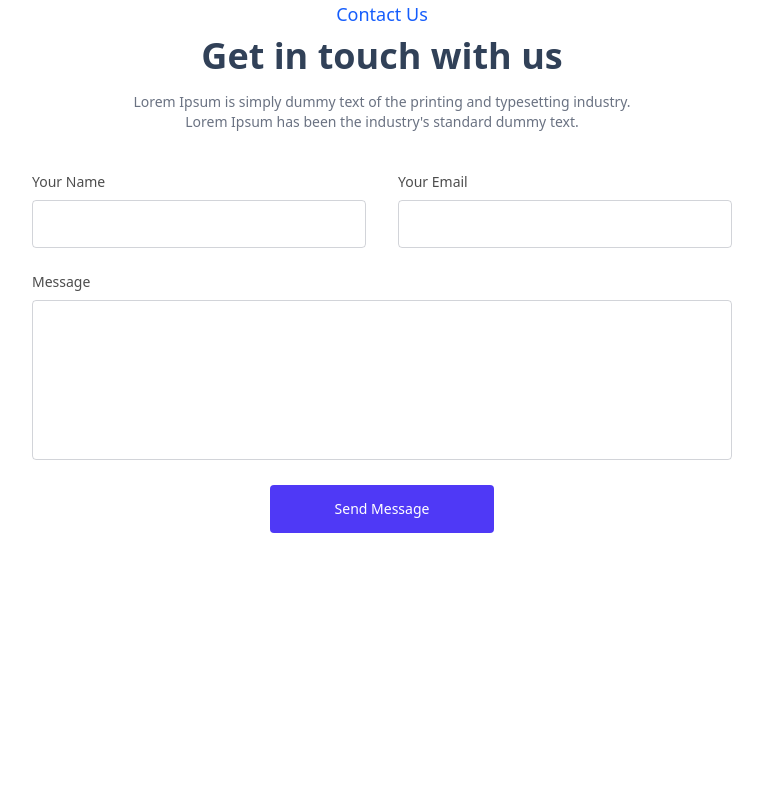
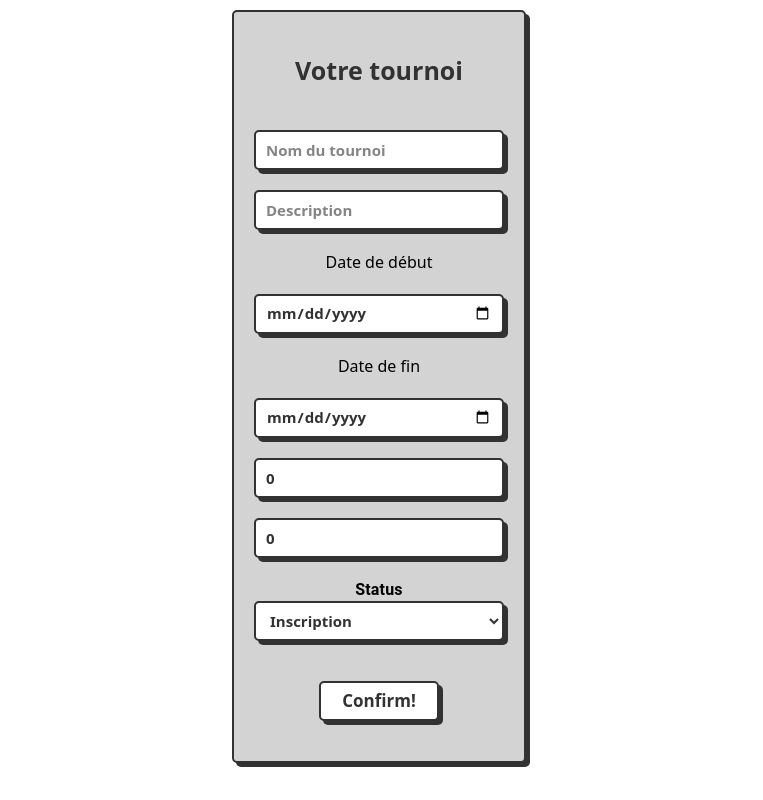
Before and after one commit to Dyls00/Tourneo-frontend, a React (Vite) app: page /TournamentForm in a window 1280 px wide. Shown: the whole page, without its empty margins (258-1021 px from the left). Built offline with nearby package versions, Linux system fonts and the light colour scheme.

Commit message:
Formulaire de creation de tournoi

```diff
--- a/src/App.css
+++ b/src/App.css
@@ -55,12 +55,29 @@ text-align: justify;
     margin-left: 75%;
 }
 
+.main-content-tournament{
+  display: flex;
+  flex-direction: row;
+  gap: 30px;
+}
+
+
+/***         ********/
+
+/***    Formulaire tournoi     ********/
+
+.tournament-form{
+      width: 100%;
+    display: flex;
+    flex-direction: row;
+    justify-content: center;
+    margin-top: 10px;
+}
 
 /***         ********/
 
 
-
-/***    Formulaire     ********/
+/***    Formulaire  inscription et connexion   ********/
 
 .log{
     width: 100%;
--- a/src/components/Login.tsx
+++ b/src/components/Login.tsx
@@ -33,7 +33,7 @@ export const Login = () => {
     }
 
     if (json?.data.user) {
-      login({ id: json.data.user.id, name: json.data.user.name });
+      login({ id: json.data.user.id, name: json.data.user.name, role: json.data.user.role, email: json.data.user.email});
       navigate("/");
     }
   };
@@ -52,7 +52,7 @@ export const Login = () => {
     }
 
     if (json?.data.user) {
-      login({ id: json.data.user.id, name: json.data.user.name });
+      login({ id: json.data.user.id, name: json.data.user.name, role: json.data.user.role, email: json.data.user.email});
       navigate("/");
     }
   };
--- a/src/components/Tournaments/TournamentForm.tsx
+++ b/src/components/Tournaments/TournamentForm.tsx
@@ -1,31 +1,127 @@
 import { type FC } from "react";
+import { useNavigate } from "react-router";
+import {
+    FormControl,
+    FormLabel,
+} from "@mui/material";
+import { useForm } from "react-hook-form";
+import { useTournament } from "../../tournoi";
+import { useUser } from "../../user";
 
 export const TournamentForm: FC = () => {
 
-return (
-        <form className="flex flex-col items-center text-sm">
-            <p className="text-lg text-blue-600 font-medium pb-2">Contact Us</p>
-            <h1 className="text-4xl font-semibold text-slate-700 pb-4">Get in touch with us</h1>
-            <p className="text-sm text-gray-500 text-center pb-10">Lorem Ipsum is simply dummy text of the printing and typesetting industry.<br />Lorem Ipsum has been the industry's standard dummy text.</p>
+const navigate = useNavigate();
+const { setTournament } = useTournament();
+const { user } = useUser();
 
-            <div className="flex flex-col md:flex-row items-center gap-8 w-[350px] md:w-[700px]">
-                <div className="w-full">
-                    <label className="text-black/70" htmlFor="name">Your Name</label>
-                    <input className="h-12 p-2 mt-2 w-full border border-gray-500/30 rounded outline-none focus:border-indigo-300" type="text" required />
-                </div>
-                <div className="w-full">
-                    <label className="text-black/70" htmlFor="name">Your Email</label>
-                    <input className="h-12 p-2 mt-2 w-full border border-gray-500/30 rounded outline-none focus:border-indigo-300" type="email" required />
+const tournamentForm = useForm({
+    defaultValues: {
+        name: "",
+        description: "",
+        start_date: "",
+        end_date: "",
+        min_players: 0,
+        max_players: 0,
+        etat: "registration",
+        organizer_id: user?.id,
+        default_win_score_set1: 0,
+        default_win_score_set2: 0,
+        default_loss_score_set1: 0,
+        default_loss_score_set2: 0,
+        forfeit_deadline_hours: 0,
+    },
+});
+
+const onCreateTournament = async (data: any) => {
+    const res = await fetch("http://localhost:3000/api/tournaments/", {
+        method: "POST",
+        headers: { "Content-Type": "application/json" },
+        body: JSON.stringify(data),
+    });
+
+    const json = await res.json();
+    console.log(json);
+    console.log(data);
+
+
+    if (json.success === false) {
+        alert(json.message);
+        return;
+    }
+
+    if (json?.data?.tournament) {
+        setTournament(json.data.tournament);
+        navigate(`/`);
+        //navigate(`/tournament/${json.data.tournament.id}`);
+    }
+};
+
+
+    return (
+        <div className="tournament-form">
+            <div className="wrapper">
+                <div className="card-switch">
+                    <div className="flip-card__inner">
+                        <div className="flip-card__front">
+                            <div className="title">Votre tournoi</div>
+                            <form
+                                className="flip-card__form"
+                                action="POST"
+                                onSubmit={tournamentForm.handleSubmit(onCreateTournament)}
+                            >
+                                <input
+                                    className="flip-card__input"
+                                    placeholder="Nom du tournoi"
+                                    type="name"
+                                    defaultValue=""
+                                    {...tournamentForm.register("name", { required: true })} />
+                                <input
+                                    className="flip-card__input"
+                                    placeholder="Description"
+                                    type="text"
+                                    defaultValue=""
+                                    {...tournamentForm.register("description", { required: true })} />
+                                    <label>Date de début</label>
+                                    <input
+                                    className="flip-card__input"
+                                    type="date"
+                                    defaultValue=""
+                                    {...tournamentForm.register("start_date", { required: true })} />
+                                    <label>Date de fin</label>
+                                    <input
+                                    className="flip-card__input"
+                                    placeholder=""
+                                    type="date"
+                                    defaultValue=""
+                                    {...tournamentForm.register("end_date", { required: true })} />
+                                    <input
+                                    className="flip-card__input"
+                                    placeholder="Joueurs maximum"
+                                    type="number"
+                                    defaultValue=""
+                                    {...tournamentForm.register("max_players", { required: true })} />
+                                <input
+                                    className="flip-card__input"
+                                    placeholder="Joueurs minimum"
+                                    type="number"
+                                    defaultValue=""
+                                    {...tournamentForm.register("min_players", { required: true })} />
+                                <FormControl>
+                                    <FormLabel id="demo-radio">Status</FormLabel>
+                                    <select
+                                        className="flip-card__input"
+                                        {...tournamentForm.register("etat")}>
+                                        <option value="registration">Inscription</option>
+                                        <option value="pools">Poules</option>
+                                        <option value="finished">Terminé</option>
+                                    </select>
+                                </FormControl>
+                                <button className="flip-card__btn" type="submit">Confirm!</button>
+                            </form>
+                        </div>
+                    </div>
                 </div>
             </div>
-
-            <div className="mt-6 w-[350px] md:w-[700px]">
-                <label className="text-black/70" htmlFor="name">Message</label>
-                <textarea className="w-full mt-2 p-2 h-40 border border-gray-500/30 rounded resize-none outline-none focus:border-indigo-300" required></textarea>
-            </div>
-
-            <button type="submit" className="mt-5 bg-indigo-600 text-white h-12 w-56 px-4 rounded active:scale-95 transition">Send Message</button>
-        </form>
+        </div>
     );
-
 }
--- a/src/components/Tournaments/tournamentList.tsx
+++ b/src/components/Tournaments/tournamentList.tsx
@@ -1,12 +1,8 @@
 import { type FC } from "react";
-import { useNavigate } from "react-router";
+import { useUser } from "../../user";
 
 export const TournamentList: FC = () => {
-
-    function navigateTo(){
-        const navigate = useNavigate();
-        navigate("/TournamentForm");
-    }
+    const { user } = useUser();
 
     return (
         <div className="main-tournois">
@@ -14,12 +10,11 @@ export const TournamentList: FC = () => {
                 <p className="t-footer t-size">Liste des tournois</p>
 
             </div>
+            {user?.role === "organizer" &&
             <button className="bg-gray-300 hover:bg-gray-400 text-gray-800 font-bold py-2 px-4 rounded inline-flex items-right"
-            onClick={navigateTo}
-            >
-                <span>Créer</span>
-            </button>
-            <div className="col-2">
+            ><a href="/TournamentForm">Créer</a>
+            </button>}
+            <div className="col-2 mt-8">
                 <div
                     className="relative flex flex-col w-full h-full overflow-scroll text-gray-700 bg-white shadow-md rounded-xl bg-clip-border">
                     <table className="w-full text-left table-auto min-w-max">
--- /dev/null
+++ b/src/tournoi.tsx
@@ -0,0 +1,84 @@
+import { createContext, useContext, useReducer, useEffect } from "react";
+
+type Tournament = {
+  id: number;
+  name: string;
+  description?: string;
+  start_date: string;
+  end_date: string;
+  min_players: number;
+  max_players: number;
+  etat: "registration" | "pools" | "finished";
+  organizer_id: number;
+  default_win_score_set1: number;
+  default_win_score_set2: number;
+  default_loss_score_set1: number;
+  default_loss_score_set2: number;
+  forfeit_deadline_hours: number;
+  created_at: string;
+  updated_at: string;
+};
+
+type TournamentContextType = {
+  tournament: Tournament | null;
+  setTournament: (t: Tournament) => void;
+  clearTournament: () => void;
+};
+
+export const TournamentContext = createContext<TournamentContextType>({
+  tournament: null,
+  setTournament: () => {},
+  clearTournament: () => {},
+});
+
+export function useTournament() {
+  return useContext(TournamentContext);
+}
+
+// Reducer
+function tournamentReducer(
+  state: Tournament | null,
+  action: { type: string; payload?: Tournament }
+) {
+  switch (action.type) {
+    case "set":
+      return action.payload || null;
+    case "clear":
+      return null;
+    default:
+      return state;
+  }
+}
+
+export function TournamentProvider({ children }: { children: React.ReactNode }) {
+  const storedTournament =
+    typeof window !== "undefined"
+      ? JSON.parse(localStorage.getItem("tournament") || "null")
+      : null;
+
+  const [tournament, dispatch] = useReducer(tournamentReducer, storedTournament);
+
+  useEffect(() => {
+    if (tournament) {
+      localStorage.setItem("tournament", JSON.stringify(tournament));
+    } else {
+      localStorage.removeItem("tournament");
+    }
+  }, [tournament]);
+
+  function setTournament(t: Tournament) {
+    dispatch({ type: "set", payload: t });
+  }
+
+  function clearTournament() {
+    dispatch({ type: "clear" });
+  }
+
+  return (
+    <TournamentContext.Provider
+      value={{ tournament, setTournament, clearTournament }}
+    >
+      {children}
+    </TournamentContext.Provider>
+  );
+}
```
